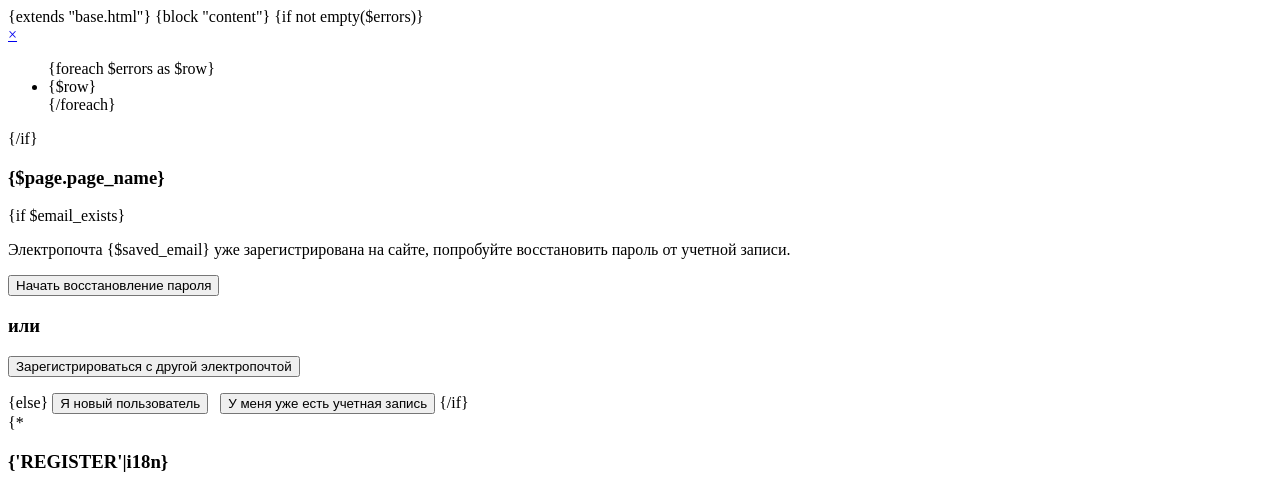
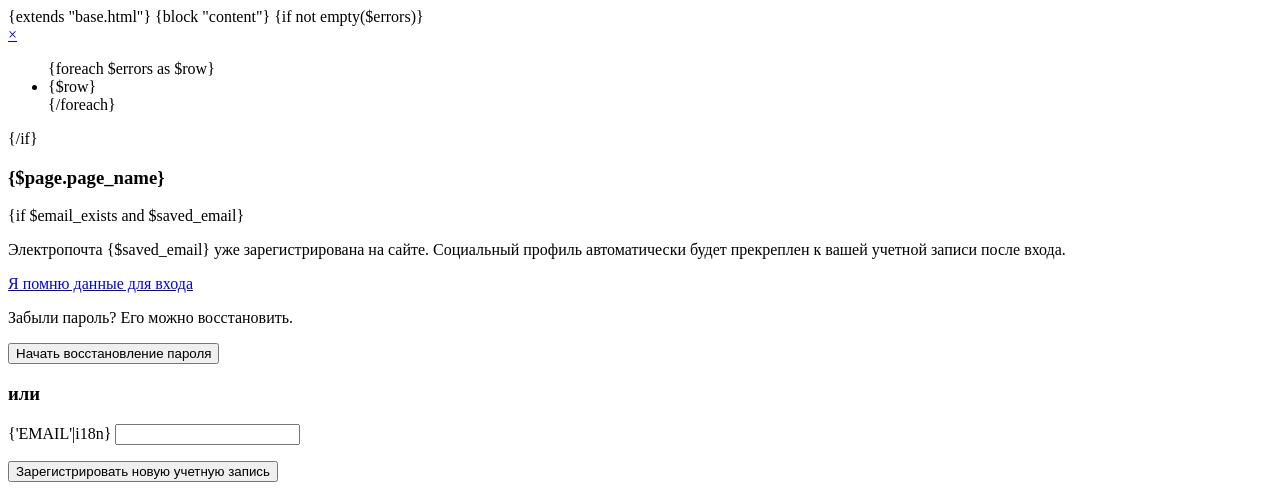
Before and after one commit to ivacuum/dev.ivacuum.ru, a PHP site: page /templates/ucp/register_complete.html in a window 1280 px wide. Shown: the top 489 px of the page. Run offline with PHP 8.4, Linux system fonts and the light colour scheme; grey boxes are pictures that could not be loaded.

Commit message:
Доработки социального входа

```diff
--- a/includes/ucp/auth.php
+++ b/includes/ucp/auth.php
@@ -158,7 +158,7 @@ class auth extends page
 			$this->request->redirect(ilink());
 		}
 
-		$goto = $this->request->variable('goto', '');
+		$goto = $this->request->variable('goto', isset($_SESSION['request.redirect']) ? $_SESSION['request.redirect'] : '');
 		$_SESSION['request.redirect'] = $goto;
 		$this->template->assign('GOTO', $goto);
 
--- a/templates/ucp/register_complete.html
+++ b/templates/ucp/register_complete.html
@@ -15,49 +15,49 @@
 <div class="boxed-group form-signup">
 	<h3>{$page.page_name}</h3>
 	<div class="boxed-group-inner">
-		{if $email_exists}
+		{if $email_exists and $saved_email}
+			<p>Электропочта {$saved_email} уже зарегистрирована на сайте. Социальный профиль автоматически будет прекреплен к вашей учетной записи после входа.</p>
+			<p class="t-center"><a class="btn" href="{$U_SIGNIN}">Я помню данные для входа</a></p>
 			<form action="{'ucp\auth::sendpassword'|url_for}" method="post" style="margin: 0;">
-				<p>Электропочта {$saved_email} уже зарегистрирована на сайте, попробуйте восстановить пароль от учетной записи.</p>
+				<p>Забыли пароль? Его можно восстановить.</p>
 				<p class="t-center"><button class="btn" type="submit">Начать восстановление пароля</button></p>
 				<input type="hidden" name="email" value="{$saved_email|escape}">
 			</form>
 			<h3 class="conversation-list-heading">
-				<div class="inner">
-					или
-				</div>
+				<div class="inner">или</div>
 			</h3>
 			<form action="{'ucp\register::complete'|url_for}" method="post">
-				<p class="t-center"><button class="btn">Зарегистрироваться с другой электропочтой</button></p>
+				<div class="complete-register-form-inner">
+					<label for="email_field">{'EMAIL'|i18n}</label>
+					<input required name="email" id="email_field" class="input-block-level" type="email" value="">
+				</div>
+				<p class="t-center"><button class="btn">Зарегистрировать новую учетную запись</button></p>
+			</form>
+		{elseif $saved_email}
+			<p>Если у вас уже есть учетная запись на данном сайте, то социальный профиль будет автоматически закреплен за ней после входа.</p>
+			<p class="t-center"><a class="btn" href="{$U_SIGNIN}">У меня уже есть учетная запись</a></p>
+			<h3 class="conversation-list-heading">
+				<div class="inner">или</div>
+			</h3>
+			<form action="{'ucp\register::complete'|url_for}" method="post">
+				<p>Вы можете зарегистрировать новую учетную запись с электропочтой {$saved_email} прямо сейчас.</p>
+				<p class="t-center"><button class="btn" type="submit">Зарегистрировать новую учетную запись</button></p>
+				<input type="hidden" name="email" value="{$saved_email|escape}">
 			</form>
 		{else}
-			<button class="btn">Я новый пользователь</button> &nbsp;
-			<button class="btn">У меня уже есть учетная запись</button>
+			<p>Если у вас уже есть учетная запись на данном сайте, то социальный профиль будет автоматически закреплен за ней после входа.</p>
+			<p class="t-center"><a class="btn" href="{$U_SIGNIN}">У меня уже есть учетная запись</a></p>
+			<h3 class="conversation-list-heading">
+				<div class="inner">или</div>
+			</h3>
+			<form action="{'ucp\register::complete'|url_for}" method="post">
+				<div class="complete-register-form-inner">
+					<label for="email_field">{'EMAIL'|i18n}</label>
+					<input required name="email" id="email_field" class="input-block-level" type="email" value="">
+				</div>
+				<p class="t-center"><button class="btn">Зарегистрировать новую учетную запись</button></p>
+			</form>
 		{/if}
 	</div>
 </div>
-
-
-{*
-<div class="boxed-group form-signup">
-	<h3>{'REGISTER'|i18n}</h3>
-	<div class="boxed-group-inner">
-		<form action="{$U_REGISTER}" method="post">
-			<label for="username_field">{'USERNAME'|i18n}</label>
-			<input required name="username" id="username_field" class="input-block-level" type="text" value="{$me.username|default:''}" tabindex="1">
-			<label for="email_field">{'EMAIL'|i18n}</label>
-			<input required name="email" id="email_field" class="input-block-level" type="email" value="{$me.user_email|default:''}" tabindex="2">
-			<label for="password_field">{'PASSWORD'|i18n}</label>
-			<input required name="password" id="password_field" class="input-block-level" type="password" value="" tabindex="3">
-			<label for="confirm_code_field">Код подтверждения</label>
-			<div><img src="{'\fw\modules\captcha::index'|url_for}" alt="" id="confirm_code_image"></div>
-			<div class="input-append">
-				<input required name="confirm_code" id="confirm_code_field" class="span2" type="text" value="" tabindex="4">
-				<a class="btn" id="refresh_confirm_code" href="#"><i class="icon-refresh"></i></a>
-			</div>
-			<div><button class="btn btn-primary" type="submit" name="submit" tabindex="5">Зарегистрироваться</button></div>
-			{$S_HIDDEN_FIELDS|default:''}
-		</form>
-	</div>
-</div>
-*}
 {/block}
```
Also changed, not shown: includes/ucp/register.php (+75 -2 lines), templates/ucp/auth_signin.html (+18 -6 lines), templates/ucp_social.html (+18 -6 lines).
